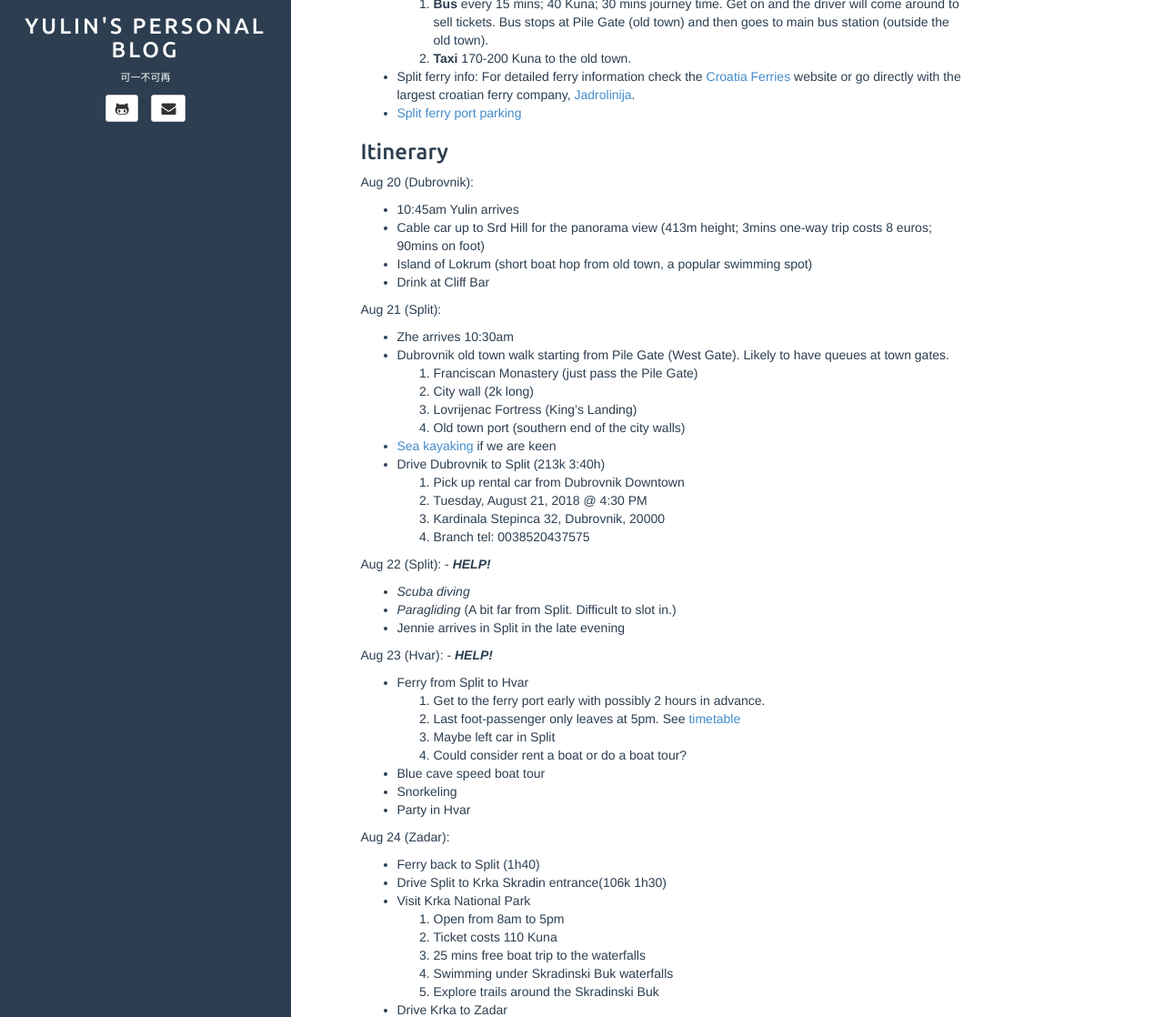
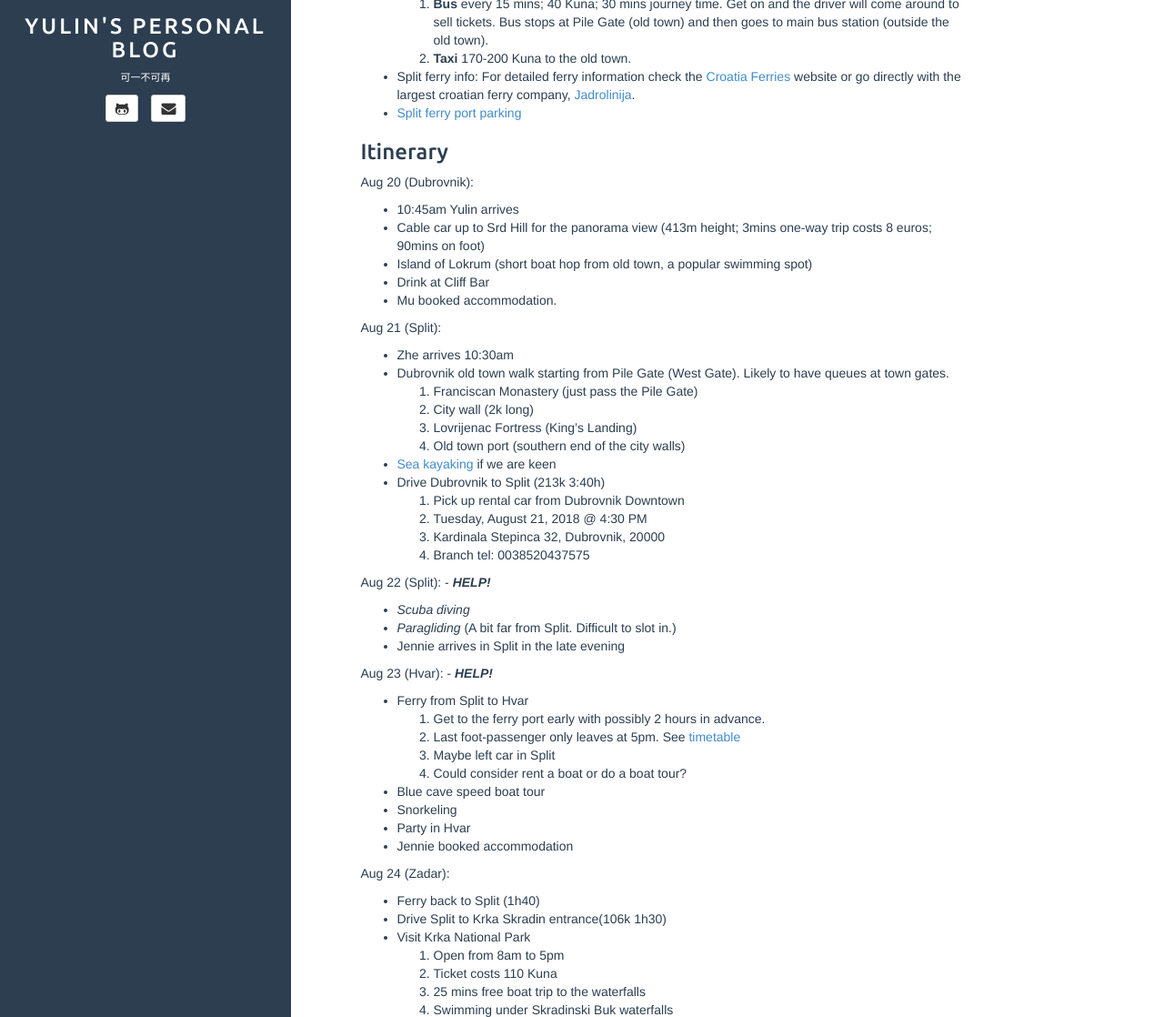
Before and after one commit to JimmyWuMadchester/JimmyWuMadchester.github.io, a Jekyll site: the page built from _posts/2018-07-21-CroatiaTrip.md, in a window 1280 px wide and 1400 px high, cut to the strip 282-1400 px from the top of the window. Shown: the whole strip at 91% size. Built offline with Jekyll 4.4.1, drawn with Linux system fonts in a browser that asks for light colours; comment, search, counter and statistics services are not loaded.

Commit message:
Update 2018-07-21-CroatiaTrip.md

```diff
--- a/_posts/2018-07-21-CroatiaTrip.md
+++ b/_posts/2018-07-21-CroatiaTrip.md
@@ -28,6 +28,7 @@ Aug 20 (Dubrovnik):
 * Cable car up to Srd Hill for the panorama view (413m height; 3mins one-way trip costs 8 euros; 90mins on foot)
 * Island of Lokrum (short boat hop from old town, a popular swimming spot)
 * Drink at Cliff Bar
+* Mu booked accommodation.
 
 Aug 21 (Split):
 
@@ -60,6 +61,7 @@ Aug 23 (Hvar): - ***HELP!***
 * Blue cave speed boat tour
 * Snorkeling
 * Party in Hvar
+* Jennie booked accommodation
 
 Aug 24 (Zadar):
 
```
